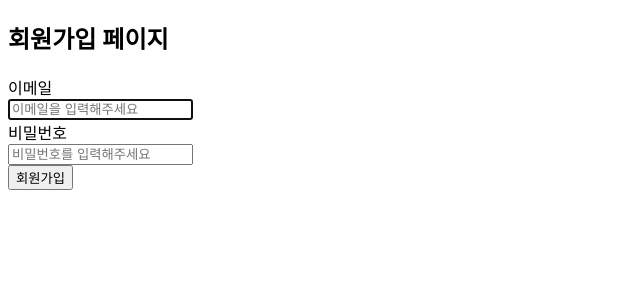
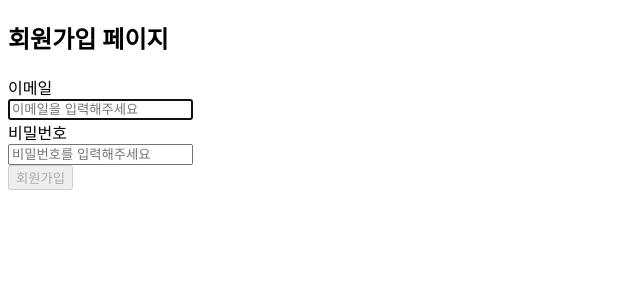
Before and after one commit to ParkSohyunee/wanted-pre-onboarding-challenge-fe-27, a React (Vite) app: page /auth/signup in a window 1280 px wide. Shown: the top 300 px of the page, without its empty margins (0-640 px from the left). Built offline with nearby package versions, Linux system fonts and the light colour scheme; no server answers.

Commit message:
refactor: CustomButton 공통 컴포넌트로 분리

```diff
--- /dev/null
+++ b/src/components/CustomButton.tsx
@@ -0,0 +1,19 @@
+import { ButtonHTMLAttributes } from "react";
+
+type CustomButtonProps = {
+  isError: boolean;
+  children: string;
+  type?: ButtonHTMLAttributes<HTMLButtonElement>["type"];
+};
+
+export default function CustomButton({
+  isError,
+  children,
+  type = "button",
+}: CustomButtonProps) {
+  return (
+    <button type={type} disabled={isError}>
+      {children}
+    </button>
+  );
+}
--- a/src/routes/pages/Login.tsx
+++ b/src/routes/pages/Login.tsx
@@ -7,6 +7,7 @@ import useForm from "../../hooks/useForm";
 
 import Label from "../../components/Label";
 import TextInput from "../../components/TextInput";
+import CustomButton from "../../components/CustomButton";
 
 export default function Login() {
   const { values, errors, isBlur, getValuesProps } = useForm({
@@ -17,7 +18,7 @@ export default function Login() {
   const onSubmit = async (e: FormEvent) => {
     e.preventDefault();
 
-    if (!values.email || !values.password) {
+    if (!!errors.email || !!errors.password) {
       return;
     }
 
@@ -59,7 +60,12 @@ export default function Login() {
             {...getValuesProps("password")}
           />
         </div>
-        <button type="submit">로그인</button>
+        <CustomButton
+          type="submit"
+          isError={!!errors.email || !!errors.password}
+        >
+          로그인
+        </CustomButton>
       </form>
     </section>
   );
--- a/src/routes/pages/SignUp.tsx
+++ b/src/routes/pages/SignUp.tsx
@@ -7,6 +7,7 @@ import useForm from "../../hooks/useForm";
 
 import Label from "../../components/Label";
 import TextInput from "../../components/TextInput";
+import CustomButton from "../../components/CustomButton";
 
 export default function SignUp() {
   const navigate = useNavigate();
@@ -18,7 +19,7 @@ export default function SignUp() {
   const onSubmit = async (e: FormEvent) => {
     e.preventDefault();
 
-    if (!values.email || !values.password) {
+    if (!!errors.email || !!errors.password) {
       return;
     }
 
@@ -59,7 +60,12 @@ export default function SignUp() {
             {...getValuesProps("password")}
           />
         </div>
-        <button type="submit">회원가입</button>
+        <CustomButton
+          type="submit"
+          isError={!!errors.email || !!errors.password}
+        >
+          회원가입
+        </CustomButton>
       </form>
     </section>
   );
```
